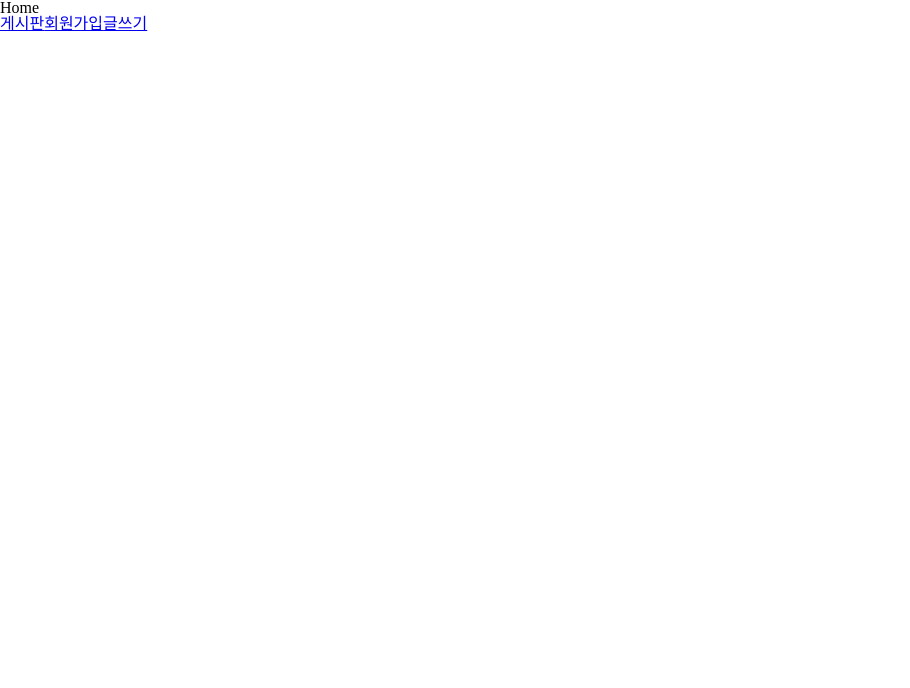
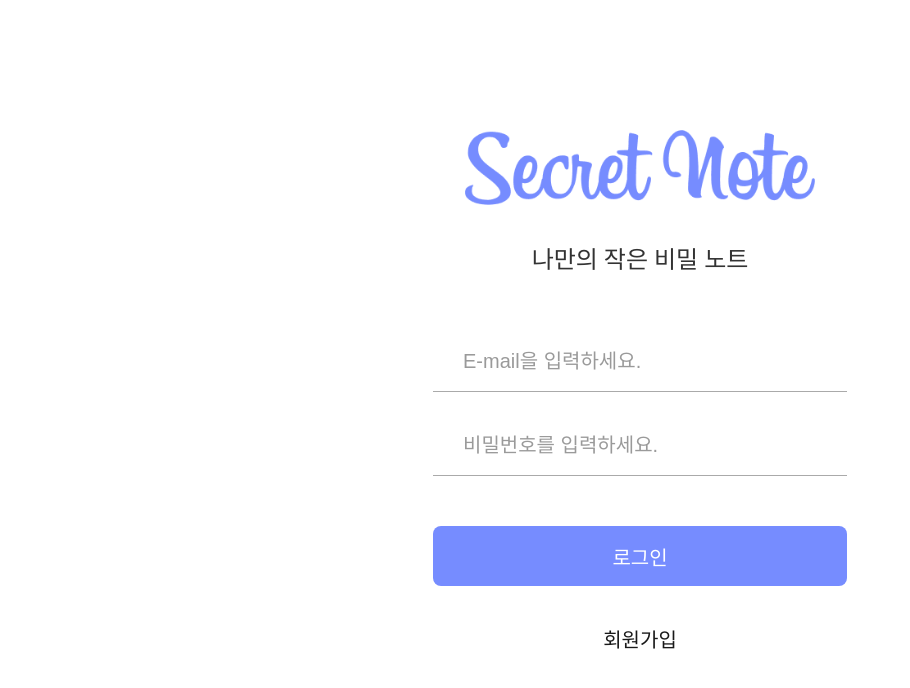
Before and after one commit to jangjihoon96/SecretNote_React_Node_MongoDB, a React (Create React App) app in the folder client/: page / in a window 1280 px wide. Shown: the top 688 px of the page, without its empty margins (0-910 px from the left). Built offline with nearby package versions, Linux system fonts and the light colour scheme.

Commit message:
feat: Home 컴포넌트 마크업 제작

```diff
--- a/client/src/pages/Home.jsx
+++ b/client/src/pages/Home.jsx
@@ -1,13 +1,38 @@
 import React from "react";
-import { Link } from "react-router-dom";
+import HomeContainer from "../container/HomeContainer";
+import MainLogo from "../components/home/MainLogo";
+import SubTitle from "../components/home/SubTitle";
+import {
+  Button,
+  Form,
+  Input,
+  Inputs,
+  LinkButton,
+} from "../components/common/Common";
 
 export default function Home() {
   return (
-    <div>
-      <h1>Home</h1>
-      <Link to="/board">게시판</Link>
-      <Link to="/signup">회원가입</Link>
-      <Link to="/write">글쓰기</Link>
-    </div>
+    <HomeContainer>
+      <MainLogo />
+      <SubTitle>나만의 작은 비밀 노트</SubTitle>
+      <Form>
+        <Inputs>
+          <Input
+            type="email"
+            id="email"
+            name="email"
+            placeholder="E-mail을 입력하세요."
+          />
+          <Input
+            type="password"
+            id="password"
+            name="password"
+            placeholder="비밀번호를 입력하세요."
+          />
+        </Inputs>
+        <Button color="blue">로그인</Button>
+        <LinkButton to="/signup">회원가입</LinkButton>
+      </Form>
+    </HomeContainer>
   );
 }
```
